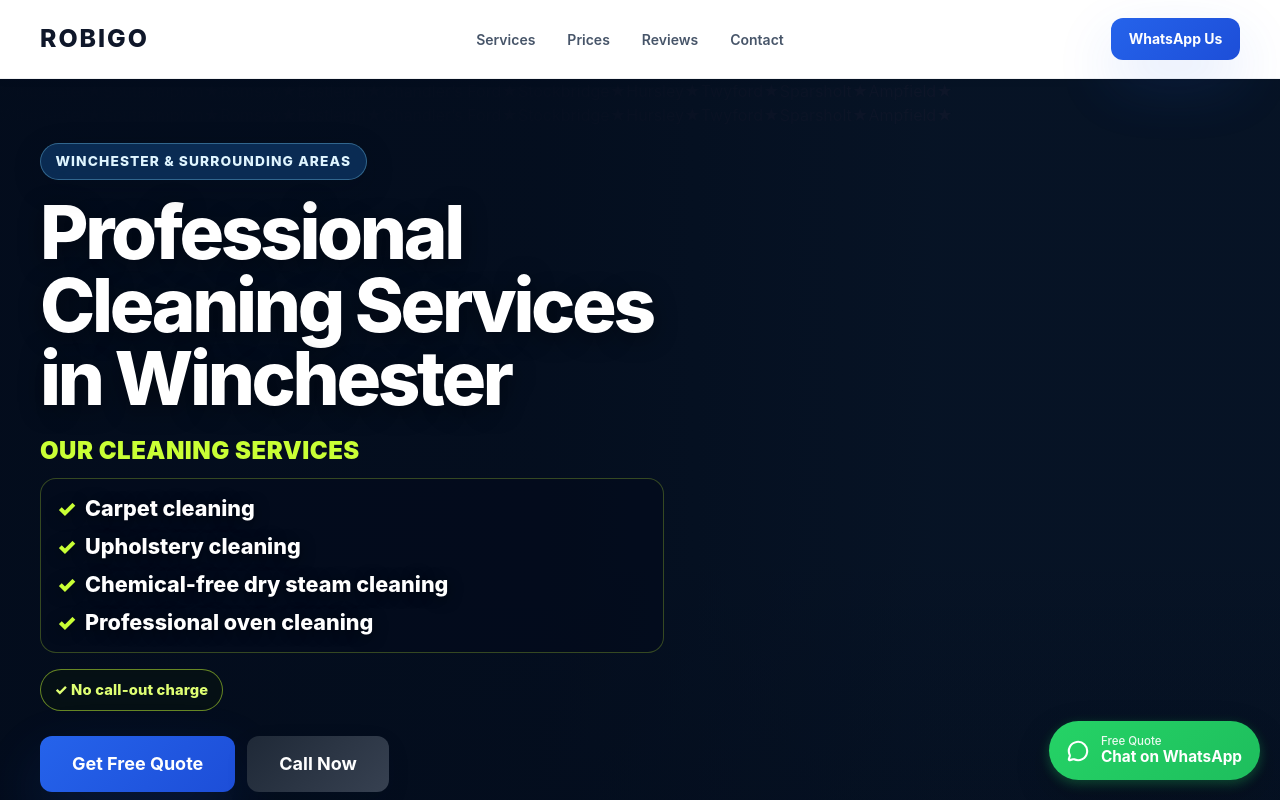
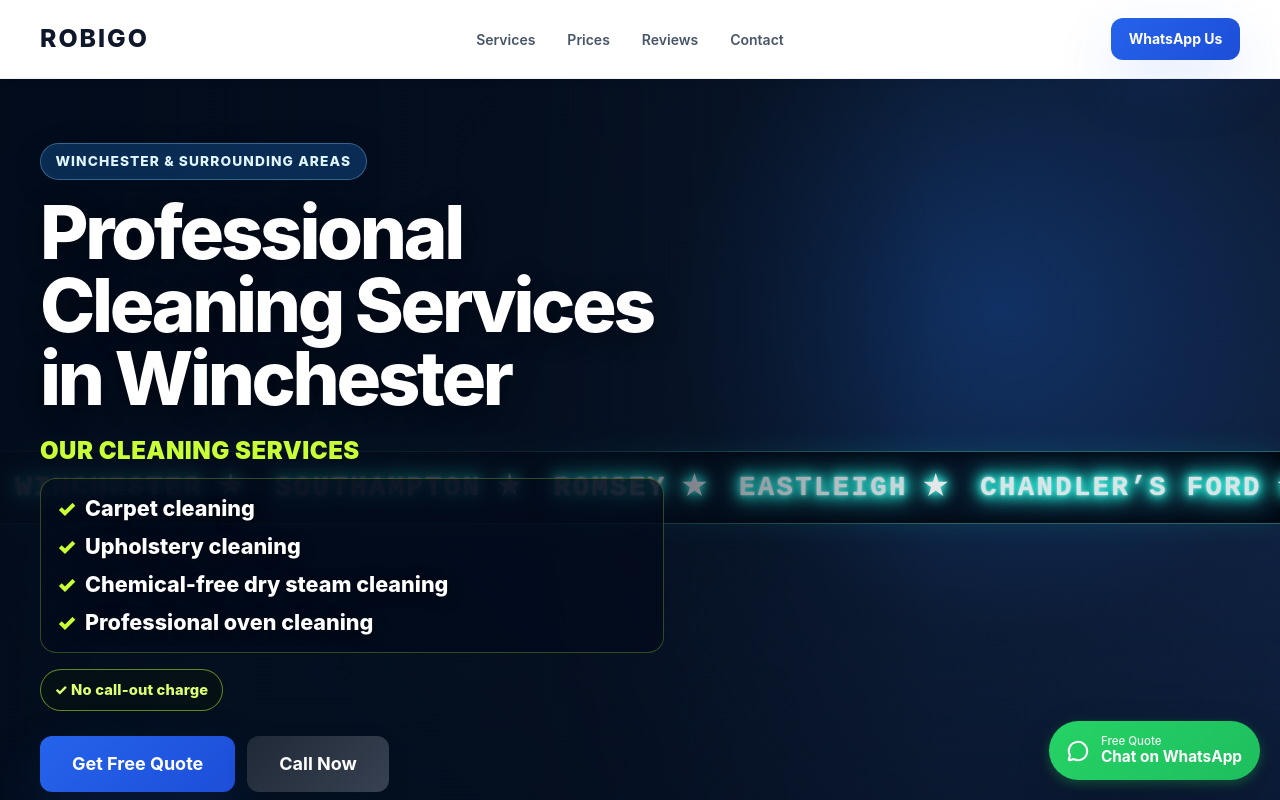
Before and after one commit to Robigo1977/ROBIGO-V5, a React (Vite) app: page / in a window 1280 px wide. Shown: the top 800 px of the page. Built offline with nearby package versions, Linux system fonts and the light colour scheme.

Commit message:
Style neon service area ticker in homepage hero

```diff
--- a/src/components/sections/Hero/Hero.module.css
+++ b/src/components/sections/Hero/Hero.module.css
@@ -40,11 +40,93 @@
 }
 
 .heroImage {
-  display: block;
+  position: relative;
+  display: flex;
   width: 100%;
   height: 100%;
-  object-fit: cover;
-  object-position: 72% 24%;
+  align-items: center;
+  overflow: hidden;
+  background:
+    radial-gradient(circle at 78% 28%, rgba(31, 111, 235, .3), transparent 28%),
+    radial-gradient(circle at 16% 85%, rgba(30, 246, 221, .12), transparent 31%),
+    linear-gradient(118deg, #07111f 0%, #0c1b31 56%, #12264a 100%);
+}
+
+.neonWindow {
+  width: 100%;
+  overflow: hidden;
+  border-top: 1px solid rgba(116, 255, 240, .38);
+  border-bottom: 1px solid rgba(116, 255, 240, .38);
+  background: rgba(2, 10, 21, .72);
+  box-shadow:
+    0 0 28px rgba(0, 235, 215, .14),
+    inset 0 0 18px rgba(0, 0, 0, .72);
+  padding: clamp(.85rem, 2vw, 1.35rem) 0;
+}
+
+.neonTrack {
+  display: flex;
+  width: max-content;
+  animation: neonScroll 34s linear infinite;
+  will-change: transform;
+}
+
+.neonRun {
+  display: flex;
+  flex-shrink: 0;
+  align-items: center;
+  white-space: nowrap;
+  color: #efffff;
+  font-family: "Courier New", monospace;
+  font-size: clamp(1.05rem, 2.2vw, 1.7rem);
+  font-weight: 800;
+  letter-spacing: .09em;
+  line-height: 1;
+  text-transform: uppercase;
+  text-shadow:
+    0 0 2px #fff,
+    0 0 6px #4ffff0,
+    0 0 14px #15f1de,
+    0 0 28px rgba(0, 205, 189, .92);
+  filter: drop-shadow(0 0 7px rgba(57, 255, 235, .95));
+  animation: neonPulse 2.8s ease-in-out infinite;
+}
+
+.neonPlace {
+  display: inline-flex;
+  align-items: center;
+  gap: .95rem;
+  padding: 0 .95rem;
+}
+
+.neonStar {
+  color: #fff;
+  text-shadow:
+    0 0 6px #54fff0,
+    0 0 16px #00cdbd;
+}
+
+@keyframes neonScroll {
+  to {
+    transform: translateX(-50%);
+  }
+}
+
+@keyframes neonPulse {
+  0%,
+  18%,
+  22%,
+  100% {
+    opacity: 1;
+  }
+
+  20% {
+    opacity: .84;
+  }
+
+  60% {
+    filter: drop-shadow(0 0 11px rgba(57, 255, 235, 1));
+  }
 }
 
 .contentLayout {
@@ -229,8 +311,14 @@
   .mobileImage .heroImage {
     width: 100%;
     height: 100%;
-    object-fit: cover;
-    object-position: center;
+  }
+
+  .neonWindow {
+    padding: .95rem 0;
+  }
+
+  .neonRun {
+    font-size: 1.08rem;
   }
 
   .contentLayout {
@@ -278,7 +366,8 @@
 }
 
 @media (prefers-reduced-motion: reduce) {
-  .heroImage {
-    transition: none;
+  .neonTrack,
+  .neonRun {
+    animation: none;
   }
 }
```
